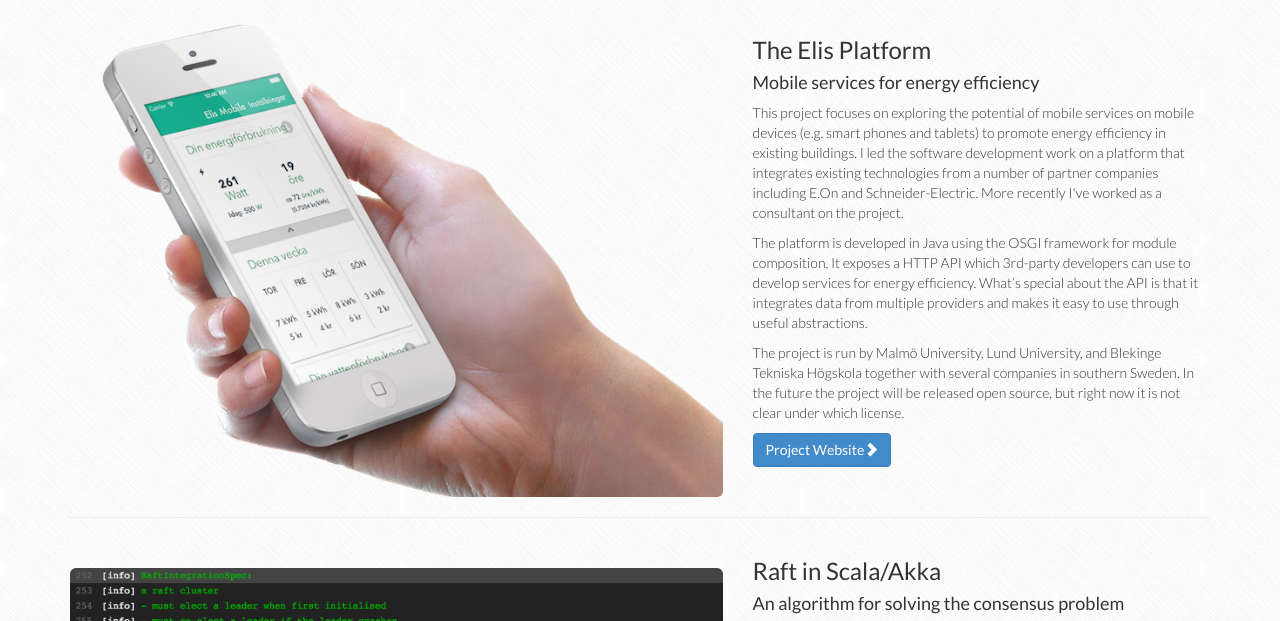
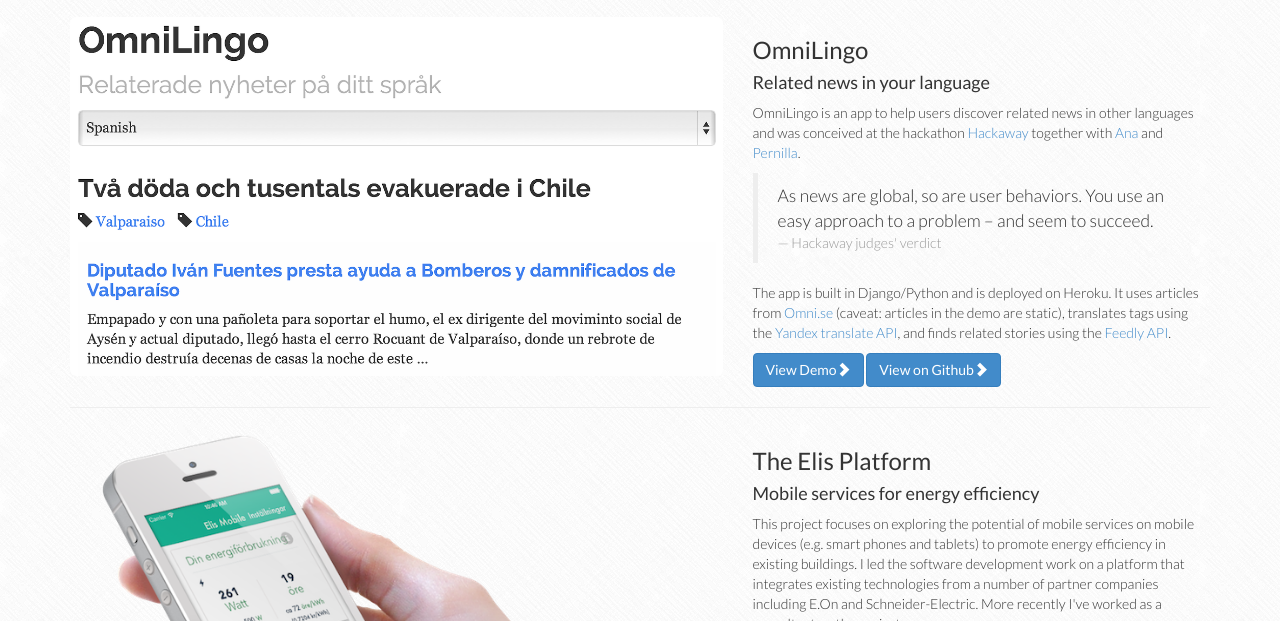
Before and after one commit to archie/portfolio, a plain HTML site: page index.html in a window 1280 px wide. Shown: the part 143-764 px from the top of the page. Drawn offline with Linux system fonts and the light colour scheme.

Commit message:
Adding OmniLingo

```diff
--- a/css/1-col-portfolio.css
+++ b/css/1-col-portfolio.css
@@ -6,7 +6,7 @@
   font-weight: 300;
 }
 
-footer {
+.copyright {
 	margin: 50px 0;
 }
 
--- a/index.html
+++ b/index.html
@@ -42,6 +42,7 @@
                     <li class="dropdown">
                       <a href="#" class="dropdown-toggle" data-toggle="dropdown">Projects <b class="caret"></b></a>
                       <ul class="dropdown-menu">
+                        <li><a href="#project-omnilingo">OmniLingo</a></li>
                         <li><a href="#project-elis">Elis Platform</a></li>
                         <li><a href="#project-raft">Raft in Scala/Akka</a></li>
                         <li><a href="#project-inductive">Inductive graphs</a></li>
@@ -63,13 +64,43 @@
     <div class="container">
 
         <div class="row">
-          <span id="project-elis" class="anchor"></span>
+          <span id="project-omnilingo" class="anchor"></span>
             <div class="col-lg-12">
                 <h1 class="page-header">A selection of not-so-random bits
                     <small>by Marcus Ljungblad</small>
                 </h1>
             </div>
         </div>
+
+        <div class="row">
+
+            <div class="col-lg-7 col-md-7">
+                <a href="#">
+                    <img class="img-responsive img-rounded" src="images/omnilingo-screenshot.png" alt="">
+                </a>
+            </div>
+
+            <div class="col-lg-5 col-md-5">
+                <h3>OmniLingo</h3>
+                <h4>Related news in your language</h4>
+
+                <p>OmniLingo is an app to help users discover related news in other languages and was conceived at the hackathon <a href="http://hackaway.com">Hackaway</a> together with <a href="https://twitter.com/anhristova">Ana</a> and <a href="https://twitter.com/pernillan">Pernilla</a>.</p>
+
+                <blockquote>
+                    As news are global, so are user behaviors. You use an easy approach to a problem – and seem to succeed.
+                    <footer>Hackaway judges' verdict</footer>
+                </blockquote>
+
+                <p>The app is built in Django/Python and is deployed on Heroku. It uses articles from <a href="http://omni.se">Omni.se</a> (caveat: articles in the demo are static), translates tags using the <a href="http://api.yandex.com/translate/doc/dg/concepts/api-overview.xml">Yandex translate API</a>, and finds related stories using the <a href="http://developer.feedly.com/">Feedly API</a>.</p>
+
+                <a class="btn btn-primary" href="http://morning-thicket-3487.herokuapp.com/">View Demo<span class="glyphicon glyphicon-chevron-right"></span></a>
+                <a class="btn btn-primary" href="https://github.com/archie/hackaway">View on Github<span class="glyphicon glyphicon-chevron-right"></span></a>
+            </div>
+
+        </div>
+
+        <hr>
+        <span id="project-elis" class="anchor"></span>
 
         <div class="row">
 
@@ -239,7 +270,7 @@
 
         <hr>
 
-        <footer>
+        <footer class="copyright">
             <div class="row">
                 <div class="col-lg-12">
                     <p><small>Copyright &copy; MLjungblad 2014</small></p>
```
Also changed, not shown: images/omnilingo-screenshot.png (added).
